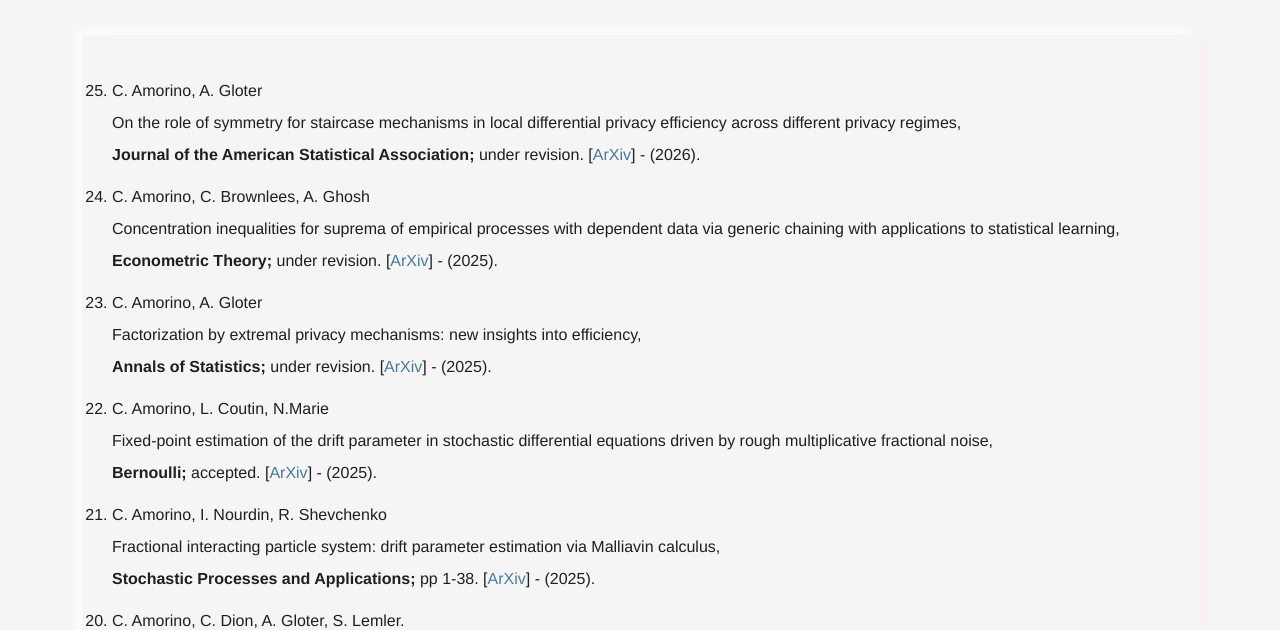
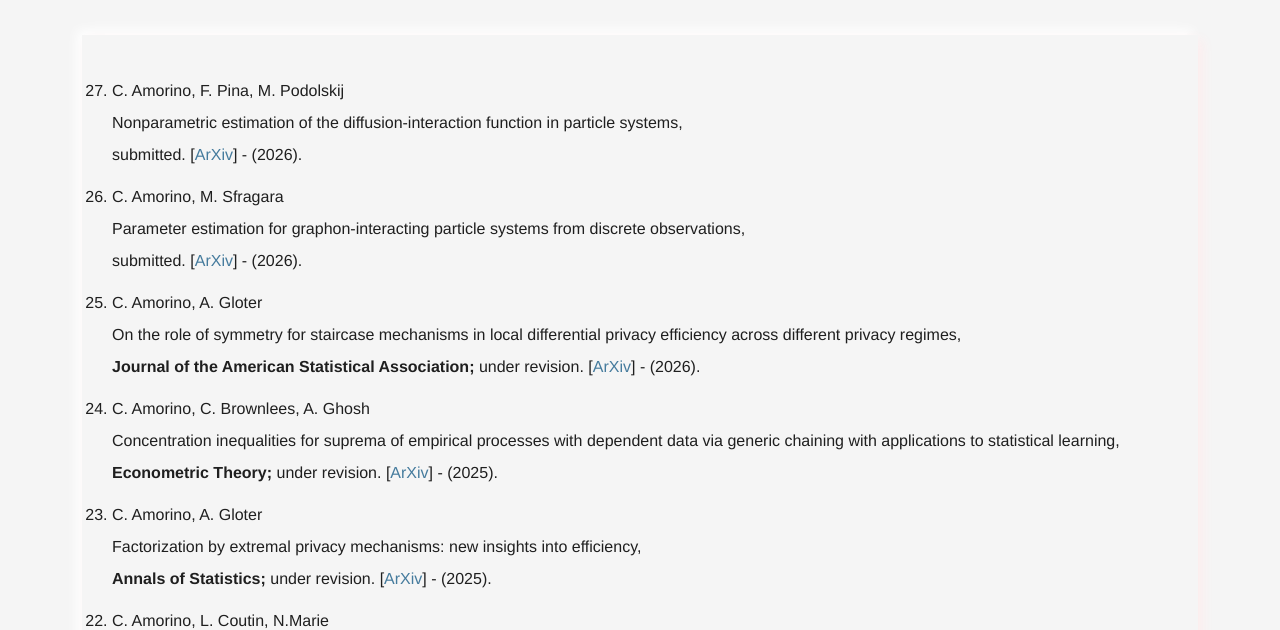
Before and after one commit to chiaraamorino/chiaraamorino.github.io, a plain HTML site: page research.html in a window 1280 px wide. Shown: the part 172-802 px from the top of the page. Drawn offline with nearby package versions, Linux system fonts and the light colour scheme.

Commit message:
Add files via upload

```diff
--- a/research.html
+++ b/research.html
@@ -52,6 +52,16 @@
             <h2 class="transition-slow transition-border">Publications</h2>
             <p><em>You may download preprint versions (arXiv), for the final versions consult the original sources.</em></p>
             <ol class="list box-shadow mt-30" reversed>
+
+                <li>C. Amorino, F. Pina, M. Podolskij <br> Nonparametric estimation of the diffusion-interaction
+                    function in particle systems, <br> submitted.
+                    [<a rel="nofollow"
+                                       href="https://arxiv.org/pdf/2609.24374"
+                                       target="_blank">ArXiv</a>] - (2026).
+                <li>C. Amorino, M. Sfragara <br> Parameter estimation for graphon-interacting particle systems from discrete observations, <br> submitted.
+                    [<a rel="nofollow"
+                                       href="https://arxiv.org/pdf/2609.21710"
+                                       target="_blank">ArXiv</a>] - (2026).
 
                 <li>C. Amorino, A. Gloter <br> On the role of symmetry for staircase mechanisms in local
                     differential privacy efficiency across different privacy regimes, <br> <strong> Journal of the American Statistical Association; </strong> under revision.
```
